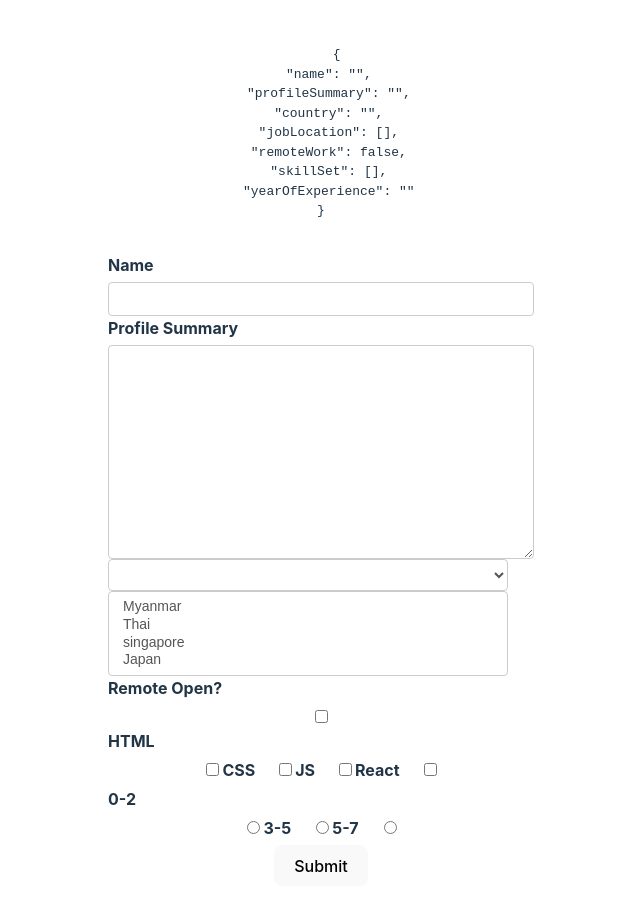
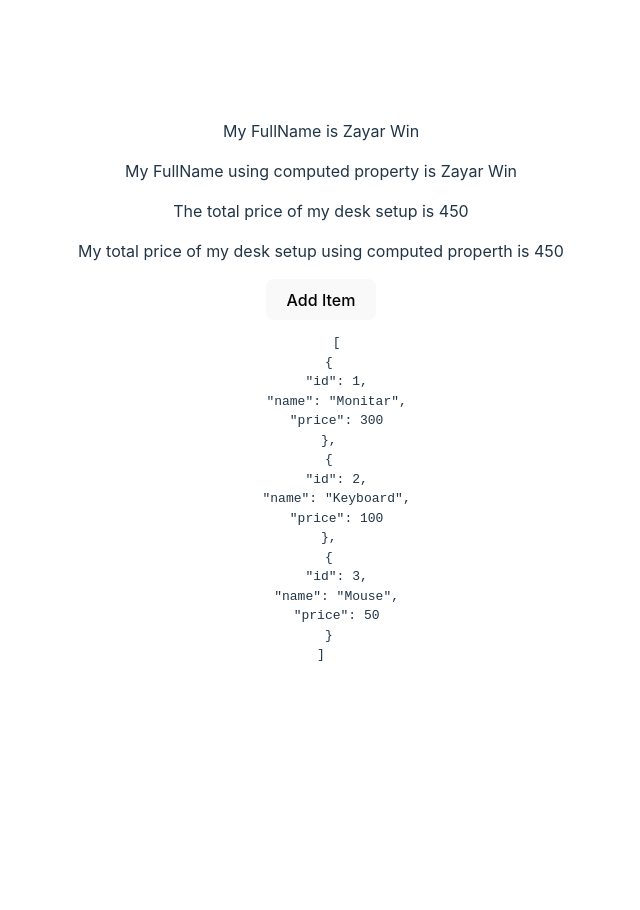
Before and after one commit to Zayar-Win/Learning-vue, a Vue app: page / in a window 1280 px wide. Shown: the top 910 px of the page, without its empty margins (319-959 px from the left). After the commit the page ends 800 px from the top, so only its background shows below. Built offline with nearby package versions, Linux system fonts and the light colour scheme.

Commit message:
computed-property

```diff
--- a/src/App.vue
+++ b/src/App.vue
@@ -37,18 +37,21 @@
 
   <!-- <Methods /> -->
   <!-- <EventHandling /> -->
-  <FormHandling />
+  <!-- <FormHandling /> -->
+  <ComputedProperty />
 </template>
 
 <script>
 import Methods from "./components/Methods.vue";
 import EventHandling from "./components/EventHandling.vue";
 import FormHandling from "./components/FormHandling.vue";
+import ComputedProperty from "./components/ComputedProperty.vue";
 export default {
   components: {
     Methods,
     EventHandling,
     FormHandling,
+    ComputedProperty,
   },
   data() {
     return {
--- /dev/null
+++ b/src/components/ComputedProperty.vue
@@ -0,0 +1,62 @@
+<template>
+  <p>My FullName is {{ firstName }} {{ lastName }}</p>
+  <p>My FullName using computed property is {{ fullName }}</p>
+
+  <p>
+    The total price of my desk setup is
+    {{ items.reduce((prev, curr) => prev + curr.price, 0) }}
+  </p>
+  <p>
+    My total price of my desk setup using computed properth is {{ totalPrice }}
+  </p>
+  <button
+    @click="
+      items.push({
+        id: items[items.length - 1].id + 1,
+        name: 'New item',
+        price: Math.floor(Math.random() * 300),
+      })
+    "
+  >
+    Add Item
+  </button>
+  <pre>
+    {{ JSON.stringify(items, null, 2) }}
+  </pre>
+</template>
+
+<script>
+export default {
+  data() {
+    return {
+      firstName: "Zayar",
+      lastName: "Win",
+      items: [
+        {
+          id: 1,
+          name: "Monitar",
+          price: 300,
+        },
+        {
+          id: 2,
+          name: "Keyboard",
+          price: 100,
+        },
+        {
+          id: 3,
+          name: "Mouse",
+          price: 50,
+        },
+      ],
+    };
+  },
+  computed: {
+    fullName() {
+      return `${this.firstName} ${this.lastName}`;
+    },
+    totalPrice() {
+      return this.items.reduce((prev, curr) => prev + curr.price, 0);
+    },
+  },
+};
+</script>
--- a/src/components/FormHandling.vue
+++ b/src/components/FormHandling.vue
@@ -2,15 +2,18 @@
   <pre>
     {{ JSON.stringify(formData, null, 2) }}
   </pre>
-  <form @submit="submit">
+  <!-- using prevent modifier -->
+  <form @submit.prevent="submit">
     <div>
       <label for="name">Name</label>
-      <input type="text" name="" id="name" v-model="formData.name" />
+      <!-- using lazy modifier this will update data when user navigate another -->
+      <input type="text" name="" id="name" v-model.lazy="formData.name" />
     </div>
     <div>
       <label for="profile-summary">Profile Summary</label>
+      <!-- using space trim modifier -->
       <textarea
-        v-model="formData.profileSummary"
+        v-model.trim="formData.profileSummary"
         name=""
         id="profile-summary"
         cols="30"
```
